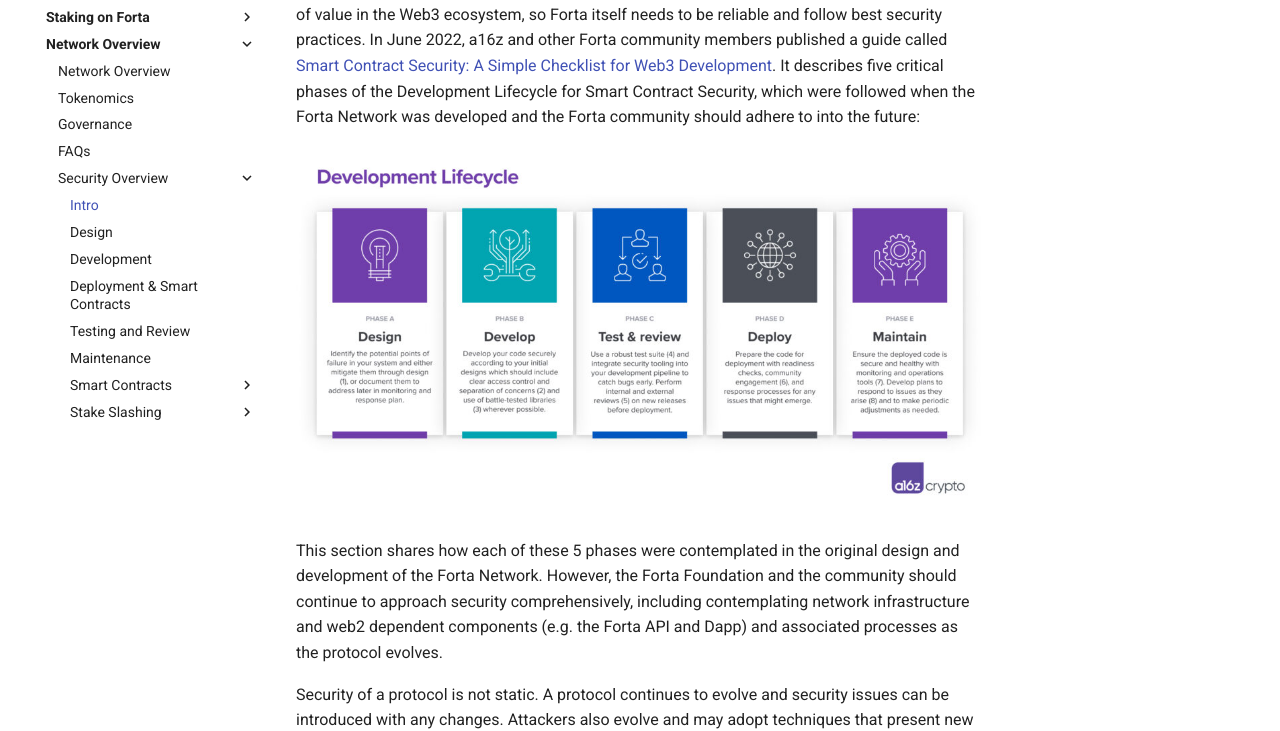
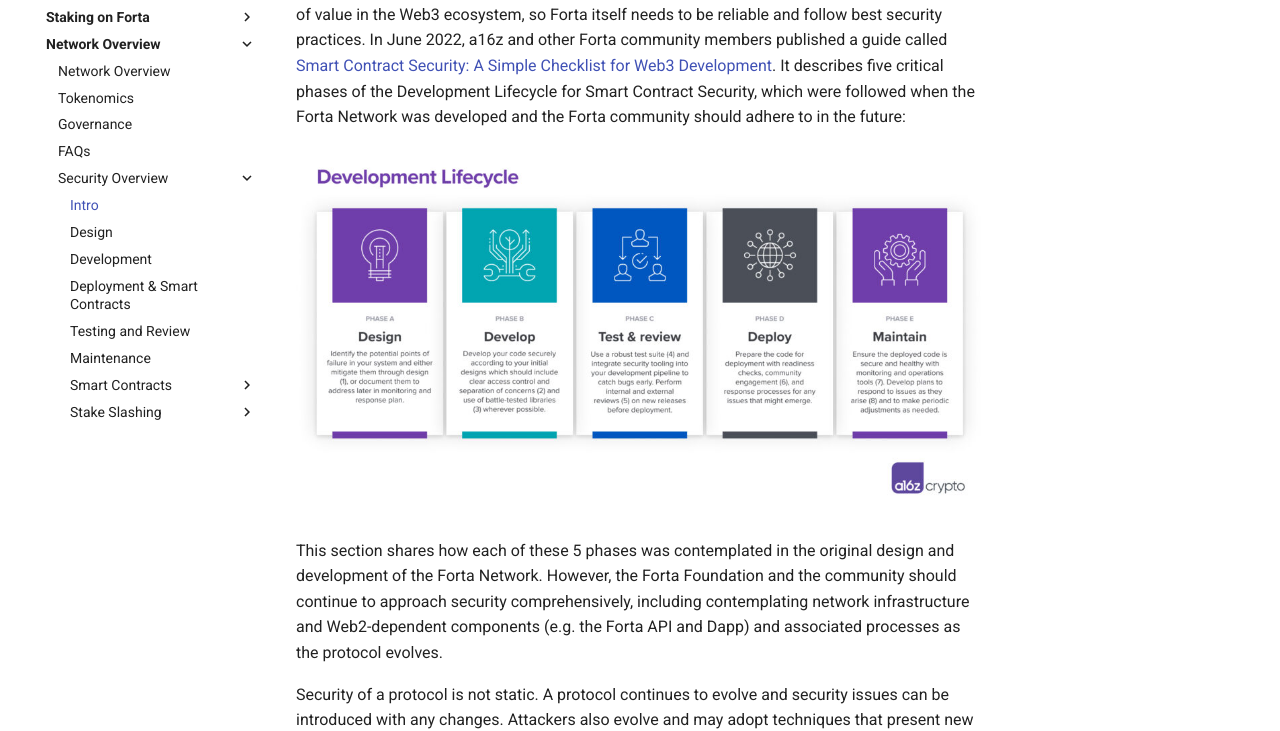
Before and after one commit to forta-network/docs, an MkDocs documentation site: the page built from docs/security.md, in a window 1280 px wide and 1178 px high. Shown: the part 229-960 px from the top of the window. Built offline with MkDocs 1.6.1 and Material for MkDocs 9.7.7, drawn with Linux system fonts in a browser that asks for light colours.

Commit message:
Update Security doc

```diff
--- a/docs/security.md
+++ b/docs/security.md
@@ -1,9 +1,9 @@
 # Security Overview
 
-As a decentralized monitoring network to detect threats and anomalies on Web3 systems, the Forta Network’s security is of utmost importance. The Forta Network protects billions of dollars of value in the Web3 ecosystem, so Forta itself needs to be reliable and follow best security practices. In June 2022, a16z and other Forta community members published a guide called [Smart Contract Security: A Simple Checklist for Web3 Development](https://a16zcrypto.com/smart-contract-security-checklist-web3-development/). It describes five critical phases of the Development Lifecycle for Smart Contract Security, which were followed when the Forta Network was developed and the Forta community should adhere to into the future:
+As a decentralized monitoring network to detect threats and anomalies on Web3 systems, the Forta Network’s security is of utmost importance. The Forta Network protects billions of dollars of value in the Web3 ecosystem, so Forta itself needs to be reliable and follow best security practices. In June 2022, a16z and other Forta community members published a guide called [Smart Contract Security: A Simple Checklist for Web3 Development](https://a16zcrypto.com/smart-contract-security-checklist-web3-development/). It describes five critical phases of the Development Lifecycle for Smart Contract Security, which were followed when the Forta Network was developed and the Forta community should adhere to in the future:
 
 <img src="../Development-Lifecycle-1024x548.jpeg" alt="Development Lifecycle for Smart Contract Security" width="800"/>
 
-This section shares how each of these 5 phases were contemplated in the original design and development of the Forta Network. However, the Forta Foundation and the community should continue to approach security comprehensively, including contemplating network infrastructure and web2 dependent components (e.g. the Forta API and Dapp) and associated processes as the protocol evolves.
+This section shares how each of these 5 phases was contemplated in the original design and development of the Forta Network. However, the Forta Foundation and the community should continue to approach security comprehensively, including contemplating network infrastructure and Web2-dependent components (e.g. the Forta API and Dapp) and associated processes as the protocol evolves.
 
 Security of a protocol is not static. A protocol continues to evolve and security issues can be introduced with any changes. Attackers also evolve and may adopt techniques that present new threats. The Forta community’s stance towards security therefore should not be static. Security should not degrade, but rather strengthen over time. This section also highlights the continued investments the Forta community can make over time to strengthen Forta's security, such as auditing any changes to existing smart contracts, ongoing monitoring and detection bot development, and periodic security assessments.
```
